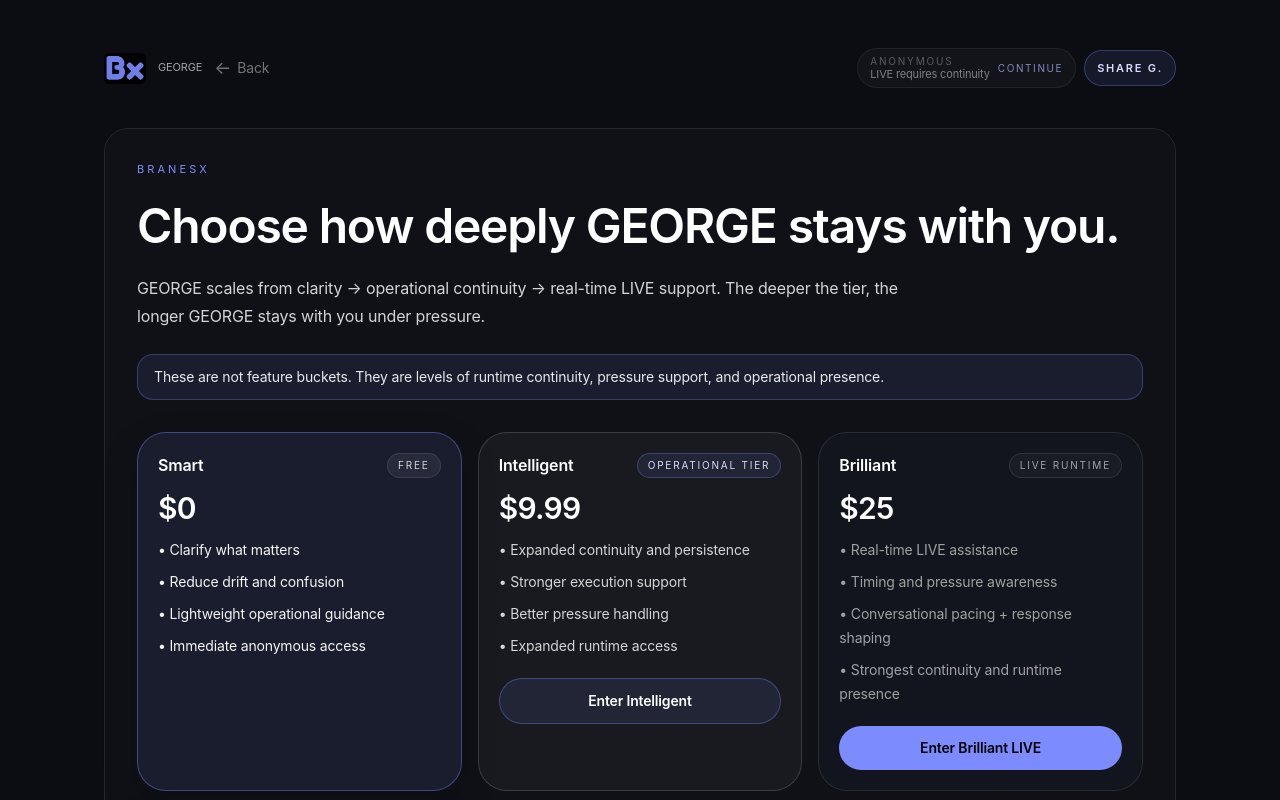
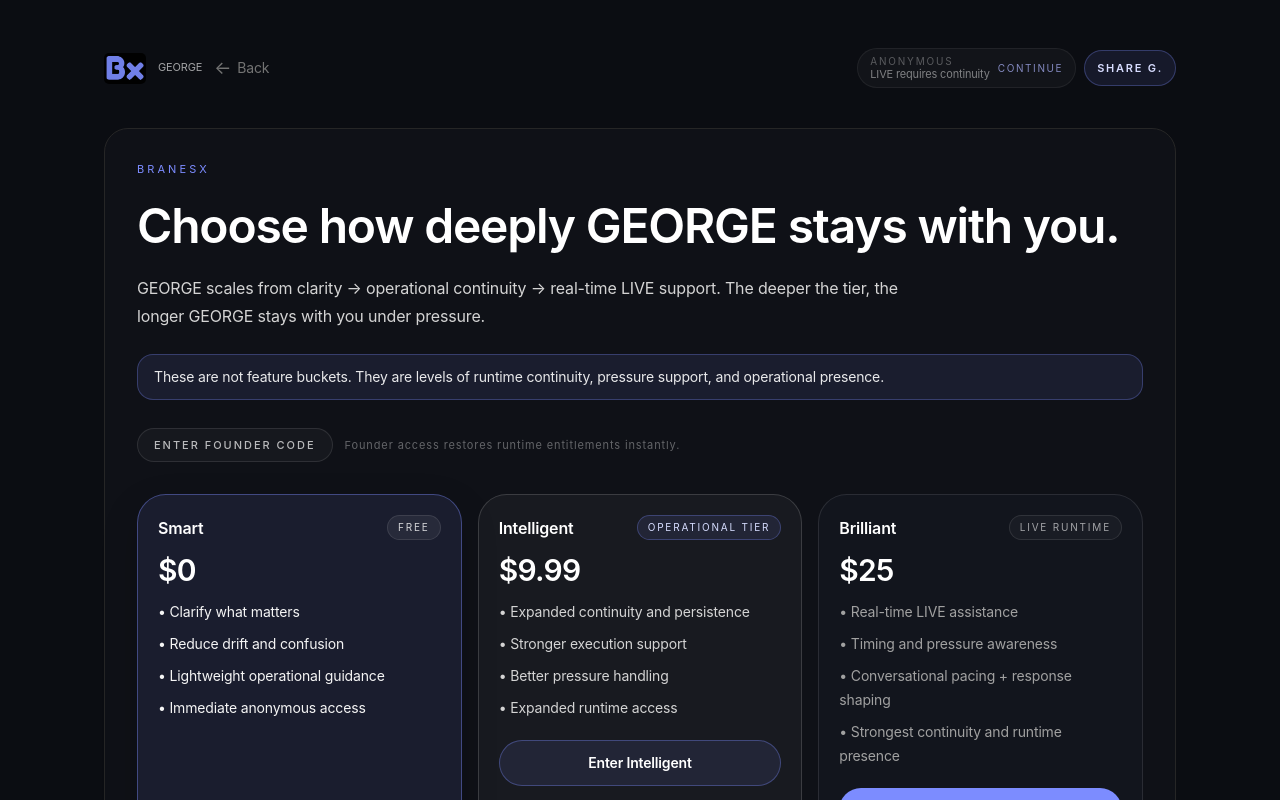
Before and after one commit to LesKemVal/ai-clarity, a Next.js app: page /top-up in a window 1280 px wide. Shown: the top 800 px of the page. Built offline with nearby package versions, Linux system fonts and the light colour scheme.

Commit message:
Add founder code redemption and fix Brilliant Day checkout

```diff
--- a/app/top-up/page.tsx
+++ b/app/top-up/page.tsx
@@ -101,7 +101,7 @@ export default function TopUpPage() {
     setFeedback('')
   }
 
-  async function startCheckout(tier: 'intelligent' | 'brilliant') {
+  async function startCheckout(tier: 'intelligent' | 'brilliant' | 'brilliant_day') {
     try {
       setMessage('Opening secure checkout...')
 
@@ -128,6 +128,47 @@ export default function TopUpPage() {
     document.getElementById(id)?.scrollIntoView({ behavior: 'smooth', block: 'start' })
   }
 
+
+  async function redeemFounderCode() {
+    const code = window.prompt('Enter founder access code')
+
+    if (!code) return
+
+    const normalized = code.trim().toUpperCase()
+
+    const intelligentFounder =
+      /^INTEL-FOUNDER-\d{3}$/.test(normalized)
+
+    const brilliantFounder =
+      normalized === 'BRILLIANT-FOUNDER'
+
+    if (intelligentFounder) {
+      localStorage.setItem('george_tier', 'intelligent')
+      localStorage.setItem('george_founder_code', normalized)
+
+      setMessage('Founder Intelligent access activated.')
+      setTimeout(() => {
+        window.location.href = '/george?tier=intelligent'
+      }, 500)
+
+      return
+    }
+
+    if (brilliantFounder) {
+      localStorage.setItem('george_tier', 'brilliant')
+      localStorage.setItem('george_founder_code', normalized)
+
+      setMessage('Founder Brilliant access activated.')
+      setTimeout(() => {
+        window.location.href = '/george?tier=brilliant'
+      }, 500)
+
+      return
+    }
+
+    setMessage('Invalid founder code.')
+  }
+
   return (
     <PageShell backToGeorge withSidebar={false}>
       <div className="space-y-8">
@@ -147,6 +188,21 @@ export default function TopUpPage() {
 
             <div className="rounded-2xl border border-[#7C8CFF]/30 bg-[#7C8CFF]/10 px-4 py-3 text-sm text-white/90">
               These are not feature buckets. They are levels of runtime continuity, pressure support, and operational presence.
+            </div>
+
+
+            <div className="flex flex-wrap items-center gap-3 pt-1">
+              <button
+                type="button"
+                onClick={redeemFounderCode}
+                className="rounded-full border border-white/10 bg-white/[0.03] px-4 py-2 text-[11px] font-medium uppercase tracking-[0.18em] text-white/70 transition hover:border-[#7C8CFF]/40 hover:bg-[#7C8CFF]/10 hover:text-white"
+              >
+                Enter Founder Code
+              </button>
+
+              <span className="text-[11px] tracking-[0.08em] text-white/35">
+                Founder access restores runtime entitlements instantly.
+              </span>
             </div>
 
             <div className="grid gap-4 pt-2 lg:grid-cols-3">
@@ -205,7 +261,7 @@ export default function TopUpPage() {
                 </ul>
                 <button
                   type="button"
-                  onClick={() => startCheckout('brilliant')}
+                  onClick={() => startCheckout('brilliant_day')}
                   className="mt-5 w-full rounded-full bg-[#7C8CFF] px-4 py-3 text-sm font-semibold text-black transition hover:opacity-90"
                 >
                   Enter Brilliant LIVE
```
